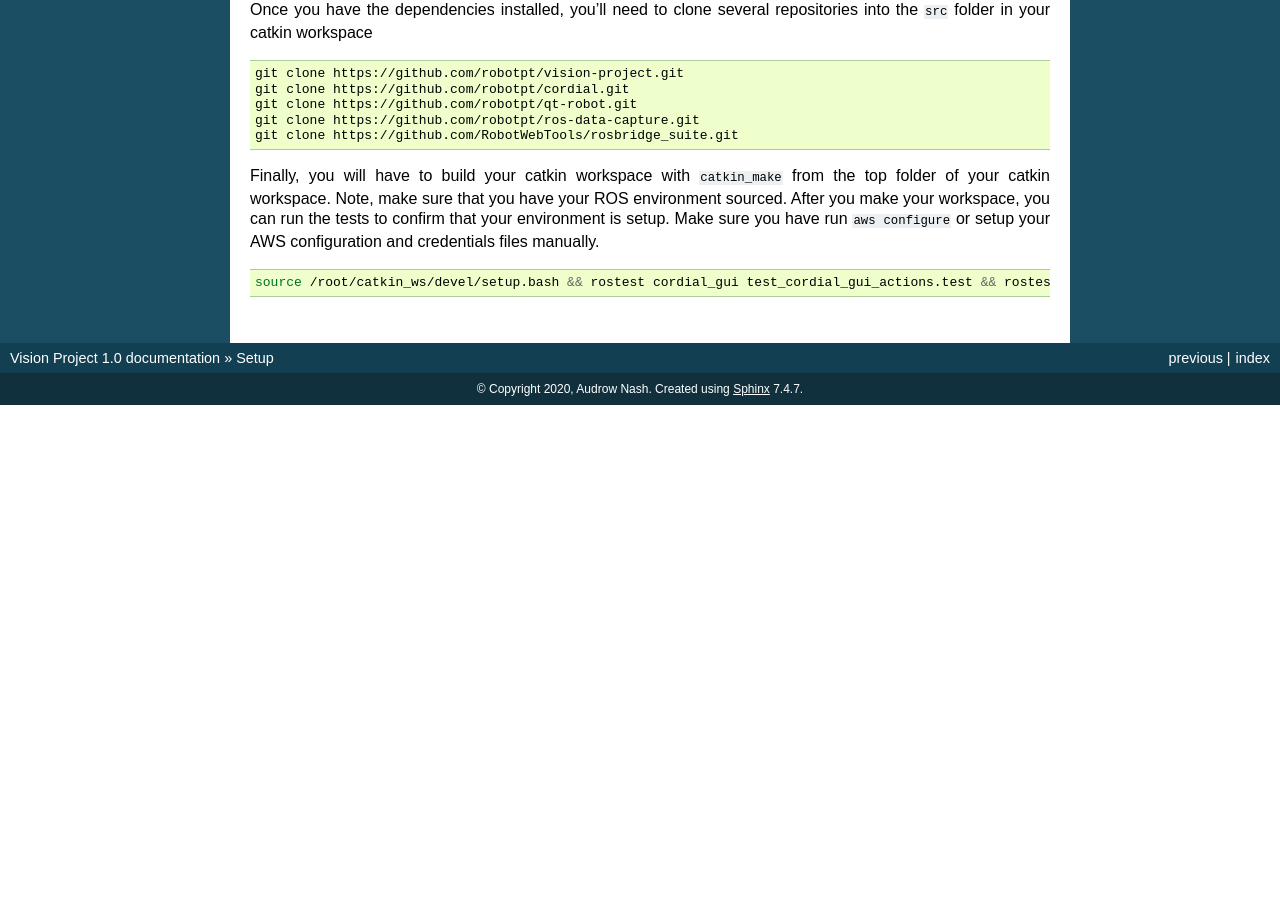
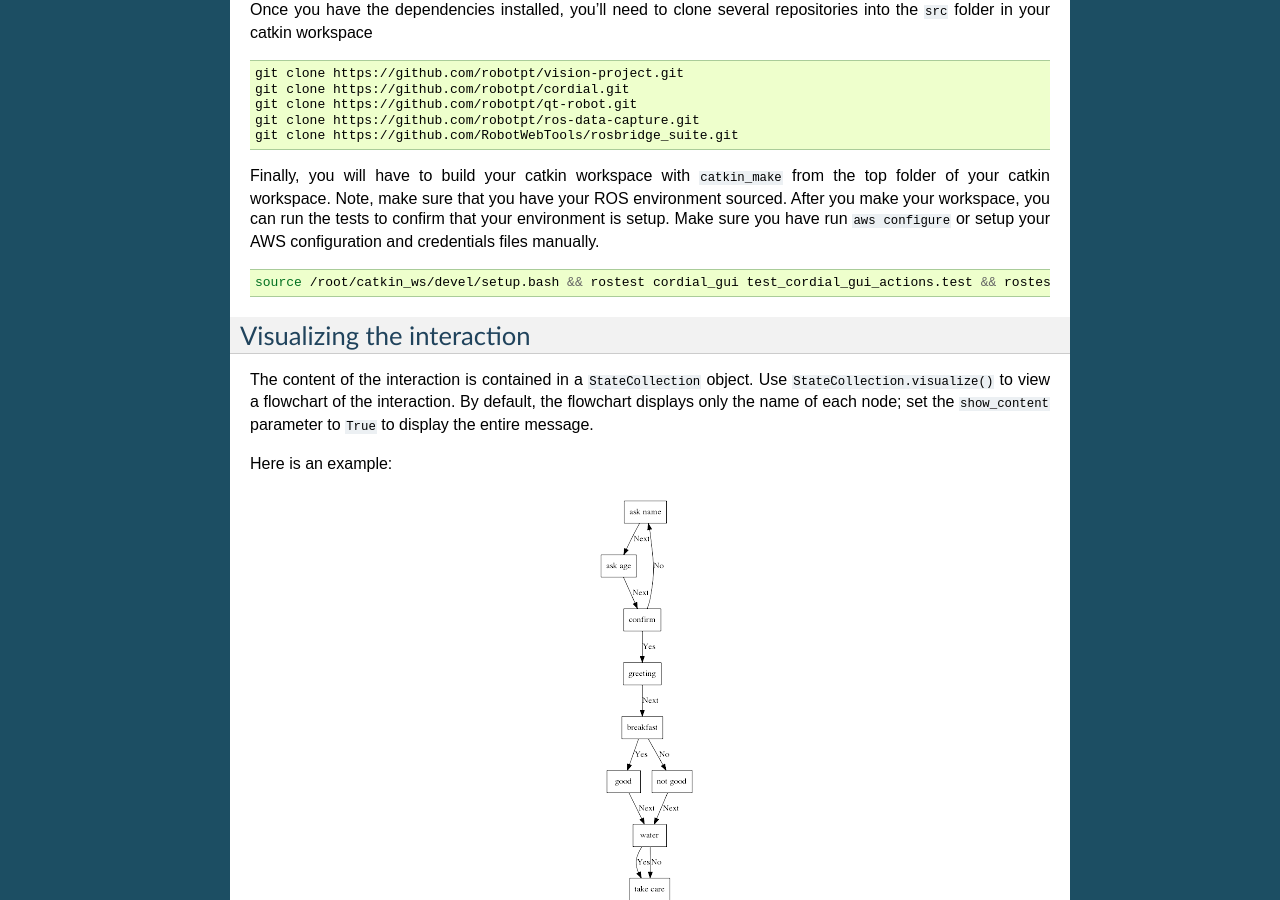
Before and after one commit to robotpt/vision-project, a Sphinx documentation site: the page built from docs/setup.rst, in a window 1280 px wide and 900 px high, scrolled down 843 px. Built offline with Sphinx 7.4.7, drawn with Linux system fonts in a browser that asks for light colours; before the commit the page ends 1248 px from its top, so only the background shows below that; some of the changed text lies outside the part shown.

Commit message:
Add documentation for interaction visualization
Signed-off-by: Emily Zhou <zhouxemily@gmail.com>

```diff
--- a/docs/setup.rst
+++ b/docs/setup.rst
@@ -41,3 +41,14 @@ Finally, you will have to build your catkin workspace with :code:`catkin_make` f
 .. code-block:: bash
 
     source /root/catkin_ws/devel/setup.bash && rostest cordial_gui test_cordial_gui_actions.test && rostest cordial_gui test_cordial_gui_pubs_and_subs.test && rostest cordial_manager test_cordial_manager_actions.test && rostest cordial_manager test_cordial_manager_pubs_and_subs.test && rostest cordial_manager test_cordial_manager_services.test
+
+
+Visualizing the interaction
+^^^^^^^^^^^^^^^^^^^^^^^^^^^
+
+The content of the interaction is contained in a :code:`StateCollection` object. Use :code:`StateCollection.visualize()` to view a flowchart of the interaction. By default, the flowchart displays only the name of each node; set the :code:`show_content` parameter to :code:`True` to display the entire message.
+
+Here is an example:
+
+.. figure:: images/sample_graph.png
+    :align: center
```
Also changed, not shown: docs/images/sample_graph.png (added), 1 other file.
